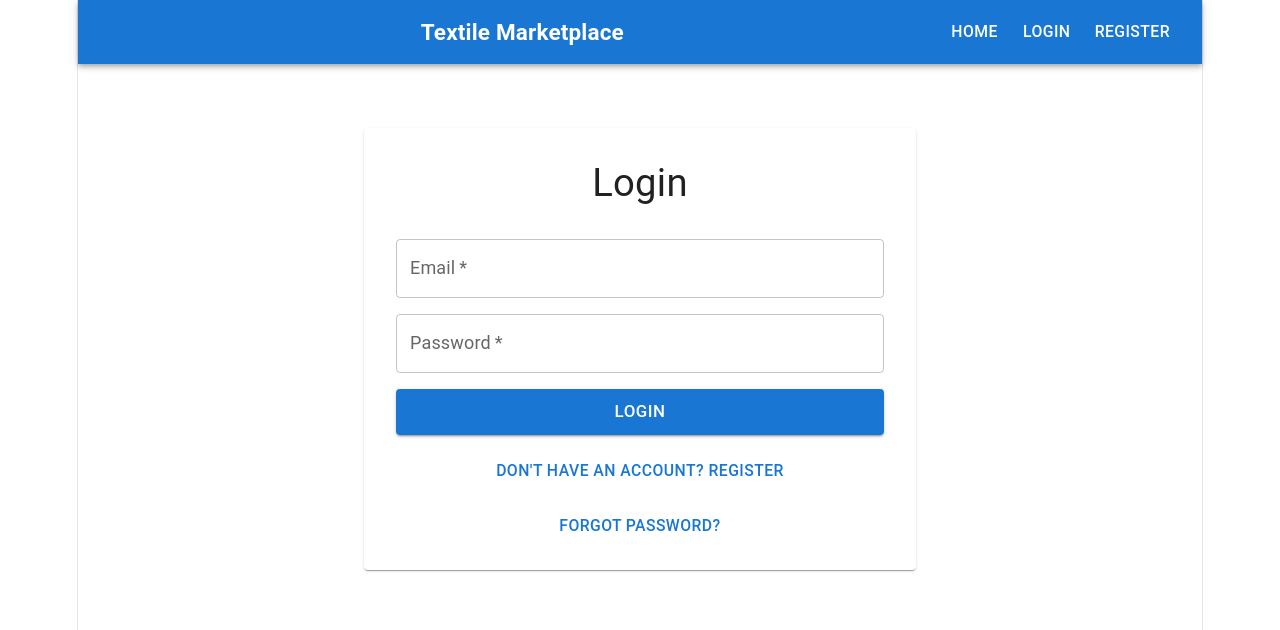
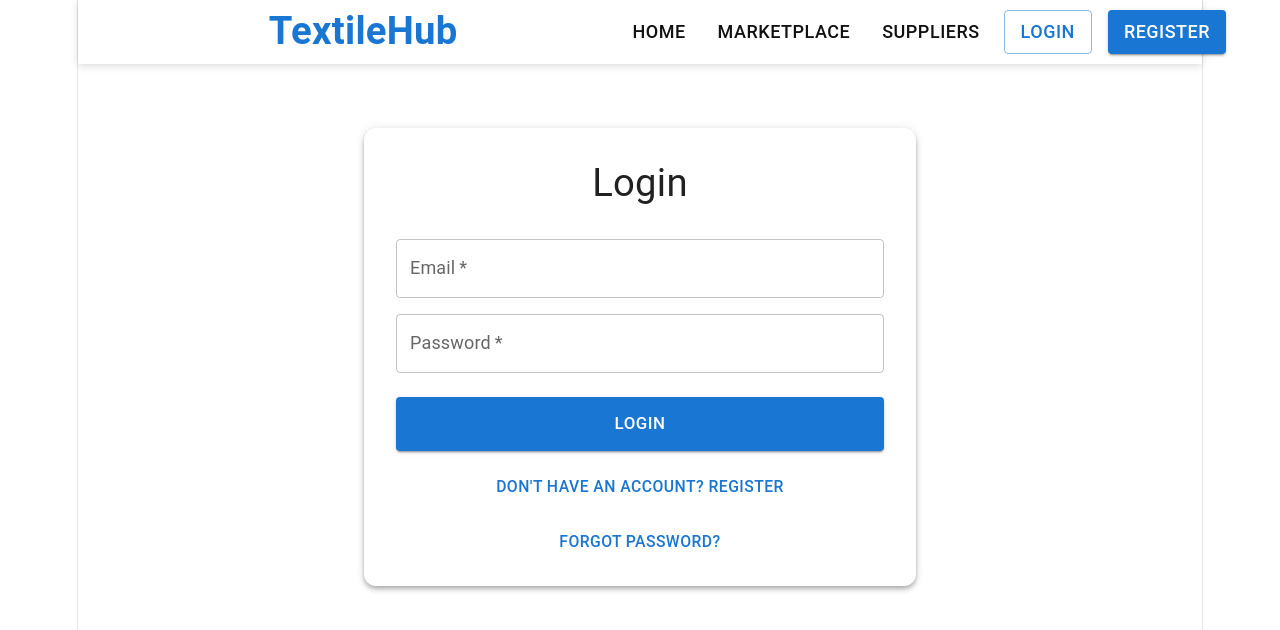
Before and after one commit to akshithareddy1906/textile-marketplace, a React (Vite) app in the folder client/: page /login in a window 1280 px wide. Shown: the top 630 px of the page. Built offline with nearby package versions, Linux system fonts and the light colour scheme.

Commit message:
Fix login state and logout navigation

```diff
--- a/client/src/App.jsx
+++ b/client/src/App.jsx
@@ -1,4 +1,7 @@
 import { Routes, Route } from "react-router-dom";
+
+// Navbar
+import Navbar from "./components/Navbar";
 
 // Landing Page
 import Home from "./pages/Landing/Home";
@@ -15,6 +18,8 @@ import ProductDetails from "./pages/Buyer/ProductDetails";
 import Cart from "./pages/Buyer/Cart";
 import Wishlist from "./pages/Buyer/Wishlist";
 import Orders from "./pages/Buyer/Orders";
+
+// Checkout
 import Checkout from "./pages/Buyer/Checkout";
 
 // Supplier Pages
@@ -23,21 +28,31 @@ import SupplierProducts from "./pages/Supplier/Products";
 import AddProduct from "./pages/Supplier/AddProduct";
 import SupplierOrders from "./pages/Supplier/Orders";
 
-// Components
-import Navbar from "./components/Navbar";
-
 function App() {
   return (
     <>
-      {/* Main Navigation */}
+      {/* Navbar */}
       <Navbar />
 
       <Routes>
-        {/* Landing */}
-        <Route path="/" element={<Home />} />
 
-        {/* Authentication */}
-        <Route path="/login" element={<Login />} />
+        {/* ========================= */}
+        {/* LANDING PAGE */}
+        {/* ========================= */}
+
+        <Route
+          path="/"
+          element={<Home />}
+        />
+
+        {/* ========================= */}
+        {/* AUTHENTICATION */}
+        {/* ========================= */}
+
+        <Route
+          path="/login"
+          element={<Login />}
+        />
 
         <Route
           path="/register"
@@ -49,7 +64,10 @@ function App() {
           element={<ForgotPassword />}
         />
 
-        {/* Buyer */}
+        {/* ========================= */}
+        {/* BUYER */}
+        {/* ========================= */}
+
         <Route
           path="/buyer/dashboard"
           element={<Dashboard />}
@@ -76,16 +94,19 @@ function App() {
         />
 
         <Route
+          path="/buyer/checkout"
+          element={<Checkout />}
+        />
+
+        <Route
           path="/buyer/orders"
           element={<Orders />}
         />
 
-        <Route
-          path="/buyer/checkout"
-          element={<Checkout />}
-        />
+        {/* ========================= */}
+        {/* SUPPLIER */}
+        {/* ========================= */}
 
-        {/* Supplier */}
         <Route
           path="/supplier/dashboard"
           element={<SupplierDashboard />}
@@ -105,6 +126,7 @@ function App() {
           path="/supplier/orders"
           element={<SupplierOrders />}
         />
+
       </Routes>
     </>
   );
--- a/client/src/components/Navbar.jsx
+++ b/client/src/components/Navbar.jsx
@@ -1,88 +1,173 @@
-import React from "react";
-import { AppBar, Toolbar, Typography, Button, Box } from "@mui/material";
-import { useNavigate } from "react-router-dom";
+import React, { useEffect, useState } from "react";
+import {
+  AppBar,
+  Toolbar,
+  Typography,
+  Button,
+  Box,
+} from "@mui/material";
+import { useNavigate, useLocation } from "react-router-dom";
 
 function Navbar() {
   const navigate = useNavigate();
+  const location = useLocation();
 
-  const token = localStorage.getItem("token");
+  const [isLoggedIn, setIsLoggedIn] = useState(
+    !!localStorage.getItem("token")
+  );
+
+  useEffect(() => {
+    const checkLogin = () => {
+      setIsLoggedIn(!!localStorage.getItem("token"));
+    };
+
+    checkLogin();
+
+    window.addEventListener("storage", checkLogin);
+
+    return () => {
+      window.removeEventListener("storage", checkLogin);
+    };
+  }, [location]);
 
   const handleLogout = () => {
     localStorage.removeItem("token");
     localStorage.removeItem("user");
 
+    setIsLoggedIn(false);
+
     navigate("/login");
   };
 
   return (
-    <AppBar position="static">
-      <Toolbar>
+    <AppBar
+      position="static"
+      sx={{
+        backgroundColor: "#ffffff",
+        color: "#111111",
+        boxShadow: "0 2px 8px rgba(0,0,0,0.15)",
+      }}
+    >
+      <Toolbar
+        sx={{
+          maxWidth: "1400px",
+          width: "100%",
+          margin: "0 auto",
+          minHeight: "80px",
+        }}
+      >
 
-        {/* Website Name */}
+        {/* LOGO */}
         <Typography
-          variant="h6"
+          variant="h4"
           sx={{
             flexGrow: 1,
+            fontWeight: "bold",
+            color: "#1976d2",
             cursor: "pointer",
-            fontWeight: "bold",
           }}
           onClick={() => navigate("/")}
         >
-          Textile Marketplace
+          TextileHub
         </Typography>
 
-        <Box sx={{ display: "flex", gap: 1 }}>
+        {/* NAVIGATION */}
+        <Box
+          sx={{
+            display: "flex",
+            alignItems: "center",
+            gap: 2,
+          }}
+        >
 
-          {/* Always visible */}
+          {/* HOME */}
           <Button
             color="inherit"
             onClick={() => navigate("/")}
+            sx={{
+              fontSize: "18px",
+            }}
           >
-            Home
+            HOME
+          </Button>
+
+          {/* MARKETPLACE */}
+          <Button
+            color="inherit"
+            onClick={() => navigate("/buyer/marketplace")}
+            sx={{
+              fontSize: "18px",
+            }}
+          >
+            MARKETPLACE
+          </Button>
+
+          {/* SUPPLIERS */}
+          <Button
+            color="inherit"
+            onClick={() => navigate("/supplier/dashboard")}
+            sx={{
+              fontSize: "18px",
+            }}
+          >
+            SUPPLIERS
           </Button>
 
           {/* NOT LOGGED IN */}
-          {!token && (
+          {!isLoggedIn && (
             <>
               <Button
-                color="inherit"
+                variant="outlined"
                 onClick={() => navigate("/login")}
+                sx={{
+                  fontSize: "18px",
+                  px: 2,
+                }}
               >
-                Login
+                LOGIN
               </Button>
 
               <Button
-                color="inherit"
+                variant="contained"
                 onClick={() => navigate("/register")}
+                sx={{
+                  fontSize: "18px",
+                  px: 2,
+                }}
               >
-                Register
+                REGISTER
               </Button>
             </>
           )}
 
           {/* LOGGED IN */}
-          {token && (
+          {isLoggedIn && (
             <>
               <Button
-                color="inherit"
-                onClick={() =>
-                  navigate("/buyer/dashboard")
-                }
+                variant="outlined"
+                onClick={() => navigate("/buyer/dashboard")}
+                sx={{
+                  fontSize: "18px",
+                  px: 2,
+                }}
               >
-                Dashboard
+                DASHBOARD
               </Button>
 
               <Button
-                color="inherit"
+                variant="contained"
                 onClick={handleLogout}
+                sx={{
+                  fontSize: "18px",
+                  px: 2,
+                }}
               >
-                Logout
+                LOGOUT
               </Button>
             </>
           )}
 
         </Box>
-
       </Toolbar>
     </AppBar>
   );
--- a/client/src/pages/Auth/Login.jsx
+++ b/client/src/pages/Auth/Login.jsx
@@ -10,7 +10,6 @@ import {
   Alert,
 } from "@mui/material";
 import { useNavigate } from "react-router-dom";
-
 import API from "../../api/axios";
 
 function Login() {
@@ -34,11 +33,12 @@ function Login() {
         password,
       });
 
+      console.log("LOGIN RESPONSE:", response.data);
+
       // Save JWT token
-      localStorage.setItem(
-        "token",
-        response.data.token
-      );
+      if (response.data.token) {
+        localStorage.setItem("token", response.data.token);
+      }
 
       // Save user information
       if (response.data.user) {
@@ -48,14 +48,17 @@ function Login() {
         );
       }
 
-      // Go to dashboard
-      navigate("/buyer/dashboard");
+      // Verify token was saved
+      console.log(
+        "TOKEN SAVED:",
+        localStorage.getItem("token")
+      );
 
-      // Reload so Navbar immediately detects login
-      window.location.reload();
+      // Go to buyer dashboard
+      window.location.href = "/buyer/dashboard";
 
     } catch (error) {
-      console.error(error);
+      console.error("LOGIN ERROR:", error);
 
       setError(
         error.response?.data?.message ||
@@ -73,7 +76,12 @@ function Login() {
         py: 8,
       }}
     >
-      <Card>
+      <Card
+        sx={{
+          borderRadius: 3,
+          boxShadow: 4,
+        }}
+      >
         <CardContent sx={{ p: 4 }}>
 
           <Typography
@@ -131,20 +139,24 @@ function Login() {
               variant="contained"
               size="large"
               disabled={loading}
+              sx={{
+                mt: 1,
+                py: 1.5,
+              }}
             >
-              {loading ? "Logging in..." : "Login"}
+              {loading ? "Logging in..." : "LOGIN"}
             </Button>
 
             <Button
+              type="button"
               variant="text"
-              onClick={() =>
-                navigate("/register")
-              }
+              onClick={() => navigate("/register")}
             >
               Don't have an account? Register
             </Button>
 
             <Button
+              type="button"
               variant="text"
               onClick={() =>
                 navigate("/forgot-password")
```
